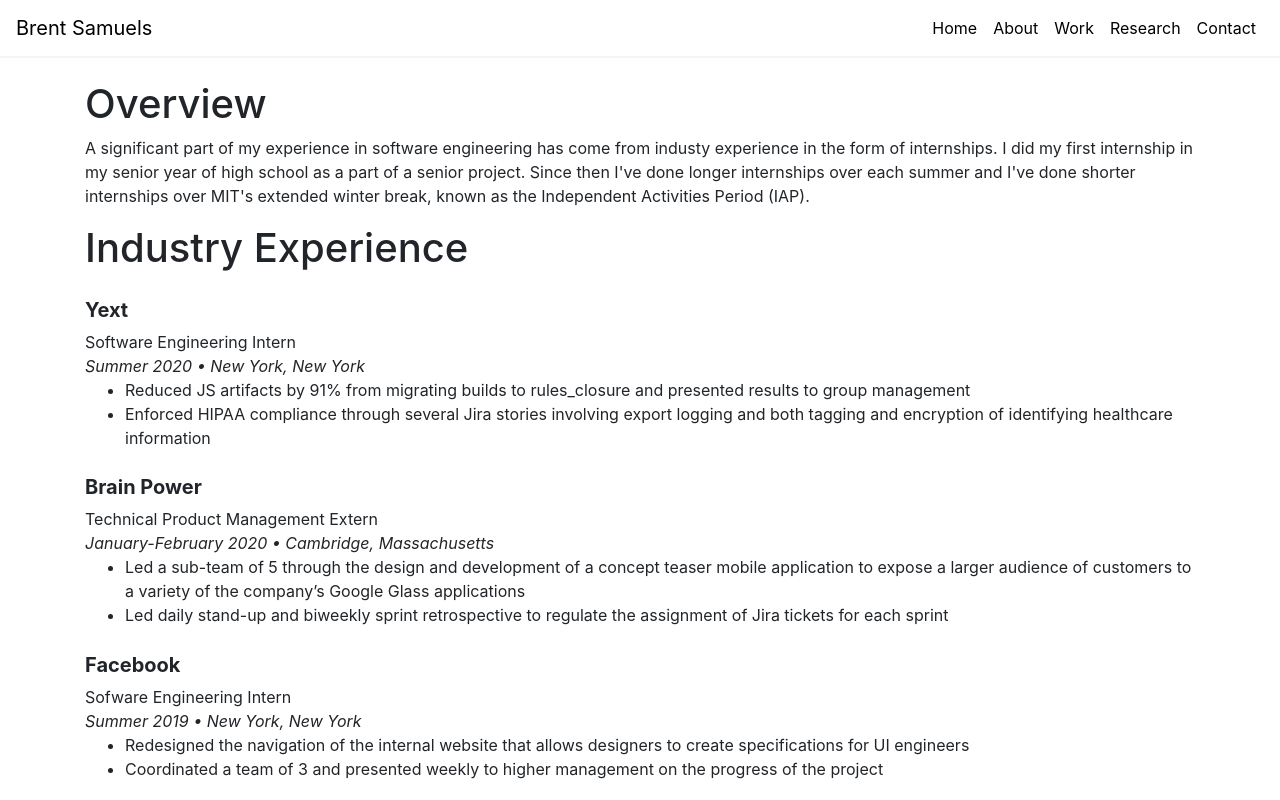
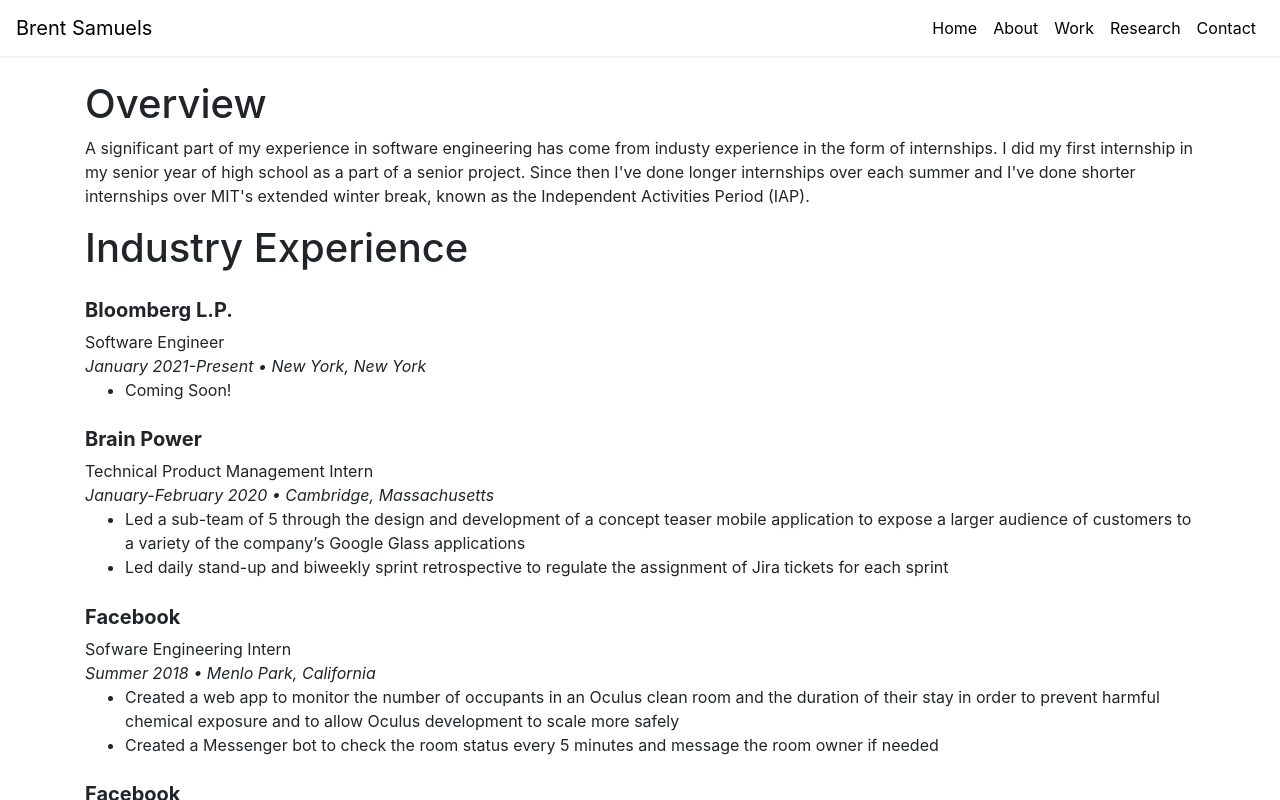
Before and after one commit to bcsam/PersonalWebsite, a React (Create React App) app: page / in a window 1280 px wide. Both pictures are taken after a click on the button "View Experience". Shown: the top 800 px of the page. Built offline with nearby package versions, Linux system fonts and the light colour scheme.

Commit message:
Work page modular

```diff
--- a/src/pages/Research.js
+++ b/src/pages/Research.js
@@ -38,7 +38,7 @@
           course.
         </p>
 
-        <h1>Sponsored Research</h1>
+        <h1 style={{paddingBottom: "2vw"}}>Sponsored Research</h1>
         { WORK_EXPERIENCES.filter((project) => project.workType == "research").map((project) => {
           return(
             <ResearchPageEntry
@@ -50,7 +50,7 @@
           )
         })}
 
-        <h1>Projects</h1>
+        <h1 style={{paddingBottom: "2vw"}}>Projects</h1>
         { WORK_EXPERIENCES.filter((project) => project.workType == "project").map((project) => {
           return(
             <ResearchPageEntry
--- a/src/pages/Work.js
+++ b/src/pages/Work.js
@@ -1,6 +1,7 @@
 import React, { Component } from "react";
 import { Container } from "react-bootstrap";
 import WorkPageEntry from "../components/WorkPageEntry.js";
+import { WORK_EXPERIENCES } from "../shared/workExperience";
 
 export default class Work extends Component {
   componentWillMount() {
@@ -23,83 +24,18 @@
         </p>
 
         <h1>Industry Experience</h1>
-        <WorkPageEntry
-          company="Yext"
-          position="Software Engineering Intern"
-          date="Summer 2020"
-          location="New York, New York"
-          description={[
-            "Reduced JS artifacts by 91% from migrating builds to rules_closure and presented results to group management",
-            "Enforced HIPAA compliance through several Jira stories involving export logging and both tagging and encryption of identifying healthcare information",
-          ]}
-        />
-
-        <WorkPageEntry
-          company="Brain Power"
-          position="Technical Product Management Extern"
-          date="January-February 2020"
-          location="Cambridge, Massachusetts"
-          description={[
-            "Led a sub-team of 5 through the design and development of a concept teaser mobile application to expose a larger audience of customers to a variety of the company’s Google Glass applications",
-            "Led daily stand-up and biweekly sprint retrospective to regulate the assignment of Jira tickets for each sprint",
-          ]}
-        />
-
-        <WorkPageEntry
-          company="Facebook"
-          position="Sofware Engineering Intern"
-          date="Summer 2019"
-          location="New York, New York"
-          description={[
-            "Redesigned the navigation of the internal website that allows designers to create specifications for UI engineers",
-            "Coordinated a team of 3 and presented weekly to higher management on the progress of the project",
-          ]}
-        />
-
-        <WorkPageEntry
-          company="Facebook"
-          position="Sofware Engineering Intern"
-          date="Summer 2018"
-          location="Menlo Park, California"
-          description={[
-            "Created a web app to monitor the number of occupants in an Oculus clean room and the duration of their stay in order to prevent harmful chemical exposure and to allow Oculus development to scale more safely",
-            "Created a Messenger bot to check the room status every 5 minutes and message the room owner if needed",
-          ]}
-        />
-
-        <WorkPageEntry
-          company="Vivint Smart Home"
-          position="Sofware Engineering Extern"
-          date="January-February 2018"
-          location="Provo, Utah"
-          description={[
-            "Created a program to categorize the Elasticsearch data of triggered security devices in order to allow users to filter alarm notifications by device type",
-            "Improved the internal web app permission and group requirements to regulate employees’ site access",
-          ]}
-        />
-
-        <WorkPageEntry
-          company="Facebook University"
-          position="Mobile Application Development Intern"
-          date="Summer 2017"
-          location="Seattle, Washington"
-          description={[
-            "Created an Android messaging app on a team of 3 which gives numerical feedback about the tone, style, and social tendencies of messages in order to aid users on the autism spectrum with tone detection",
-            "Presented app to a crowd of 150 spectators",
-            "Underwent CodePath app development training and produced several apps including a mock Twitter app",
-          ]}
-        />
-        <WorkPageEntry
-          company="OpenLink Software"
-          position="Software Intern"
-          date="May-June 2016"
-          location="Burlington, Massachusetts"
-          description={[
-            "Worked one-on-one with the founder of OpenLink Software to create and query profiles through use of RDF in Turtle notation and SPARQL",
-            "Studied various data topics including RDF-based linked data, digital sentence structure, and data integration",
-            "Delivered presentation of reflections to fellow classmates and faculty",
-          ]}
-        />
+        {WORK_EXPERIENCES.filter((work) => work.workType == "job").map((work) => {
+          return(
+            <WorkPageEntry
+              image={work.image}
+              company={work.company}
+              position={work.position}
+              date={work.date}
+              location={work.location}
+              description={work.shortDescription}
+            />
+          );
+        })}
       </Container>
     );
   }
--- a/src/shared/workExperience.js
+++ b/src/shared/workExperience.js
@@ -7,16 +7,22 @@
             position: "Software Engineer",
             date: "January 2021-Present",
             location: "New York, New York",
-            fullDescription: "Coming Soon!",
             workType: "job",
+            shortDescription:["Coming Soon!"],
+            fullDescription: "Coming Soon!"
         },
         {
             id: 1,
+            image: "/assets/brainpower.png",
             company: "Brain Power",
             position: "Technical Product Management Intern",
             date: "January-February 2020",
             location: "Cambridge, Massachusetts",
             workType: "job",
+            shortDescription:[
+              "Led a sub-team of 5 through the design and development of a concept teaser mobile application to expose a larger audience of customers to a variety of the company’s Google Glass applications",
+              "Led daily stand-up and biweekly sprint retrospective to regulate the assignment of Jira tickets for each sprint",
+            ],
             fullDescription:
               //"Brain Power is a startup that develops games and AR experiences on Google Glass to help children on the autism spectrum with social-emotional skills.
               "The main project that I and another TPM intern addressed was the design and " +
@@ -27,11 +33,16 @@
         },
         {
             id: 2,
+            image: "/assets/facebook.png",
             company: "Facebook",
             position: "Sofware Engineering Intern",
             date: "Summer 2018",
             location: "Menlo Park, California",
             workType: "job",
+            shortDescription:[
+              "Created a web app to monitor the number of occupants in an Oculus clean room and the duration of their stay in order to prevent harmful chemical exposure and to allow Oculus development to scale more safely",
+              "Created a Messenger bot to check the room status every 5 minutes and message the room owner if needed",
+            ],
             fullDescription:
               "The problem that I addressed in my project was creating a system to monitor the " +
               "occupancy of Oculus clean rooms since they can contain potentially harmful chemicals. " +
@@ -43,11 +54,16 @@
         },
         {
             id: 3,
+            image: "/assets/facebook.png",
             company: "Facebook",
             position: "Sofware Engineering Intern",
             date: "Summer 2019",
             location: "New York, New York",
             workType: "job",
+            shortDescription:[
+              "Redesigned the navigation of the internal website that allows designers to create specifications for UI engineers",
+              "Coordinated a team of 3 and presented weekly to higher management on the progress of the project",
+            ],
             fullDescription:
               "My primary project was full-stack redevelopment of an internal website, called Pixelcloud, " +
               "which allows designers to create specifications for UI engineers. My project involved " +
@@ -58,11 +74,17 @@
         },
         {
             id: 4,
+            image: "/assets/facebook.png",
             company: "Facebook University",
             position: "Android Development Intern",
             date: "Summer 2017",
             location: "Seattle, Washington",
             workType: "job",
+            shortDescription: [
+              "Created an Android messaging app on a team of 3 which gives numerical feedback about the tone, style, and social tendencies of messages in order to aid users on the autism spectrum with tone detection",
+              "Presented app to a crowd of 150 spectators",
+              "Underwent CodePath app development training and produced several apps including a mock Twitter app",
+            ],
             fullDescription:
               "For this internship, I worked on a team of three to create an app which gives feedback about the " +
               "tone, style, and social tendencies of messages to help users on the autism spectrum with tone detection. " +
@@ -73,11 +95,17 @@
         },
         {
             id: 5,
+            image: "/assets/openlink.jpg",
             company: "OpenLink Software",
             position: "Sofware Engineering Intern",
             date: "May-June 2016",
             location: "Burlington, Massachusetts",
             workType: "job",
+            shortDescription: [
+              "Worked one-on-one with the founder of OpenLink Software to create and query profiles through use of RDF in Turtle notation and SPARQL",
+              "Studied various data topics including RDF-based linked data, digital sentence structure, and data integration",
+              "Delivered presentation of reflections to fellow classmates and faculty",
+            ],
             fullDescription:
               "This internship was part of an independent senior project for my high school. I began by studying a " +
               "variety of big data topics including RDF-based linked data, digital sentence structure, and data " +
@@ -87,11 +115,16 @@
         },
         {
             id: 6,
+            images: "/assets/vivint.jpg",
             company: "Vivint Smart Home",
             position: "Sofware Engineering Extern",
             date: "January-February 2018",
             location: "Provo, Utah",
             workType: "job",
+            shortDescription: [
+              "Created a program to categorize the Elasticsearch data of triggered security devices in order to allow users to filter alarm notifications by device type",
+              "Improved the internal web app permission and group requirements to regulate employees’ site access",
+            ],
             fullDescription:
               "The problem that I addressed in my project was categorizing the data of Vivint home " +
               "security devices so that a user could ultimately select the categories of devices " +
@@ -101,11 +134,16 @@
         },
         {
             id: 7,
+            image: "/assets/yext.png",
             company: "Yext",
             position: "Sofware Engineering Intern",
             date: "Summer 2020",
             location: "New York, New York",
             workType: "job",
+            shortDescription:[
+              "Reduced JS artifacts by 91% from migrating builds to rules_closure and presented results to group management",
+              "Enforced HIPAA compliance through several Jira stories involving export logging and both tagging and encryption of identifying healthcare information",
+            ],
             fullDescription:
               "At Yext I worked on a number of Jira stories varying in topic. Nevertheless, my main project " +
               "was that I spearheaded a development epic to migrate my team's JavaScript builds from plovr " +
@@ -115,6 +153,27 @@
         },
 
         // Research and Projects
+        {
+          id: 9,
+          image: "/assets/kinect.jpeg",
+          company: "Kinect Gestural Classification Project",
+          position: "Project Creator",
+          date: "March-May 2020",
+          location: "Cambridge, Massachusetts",
+          workType: "project",
+          shortDescription: [
+            "Created an award-winning web application on a team of 4 which organizes a user's job applications including their position, company, status, and time between updates",
+            "Incorporated gmail api to filter a user's emails and allow them to attach recruiting emails to their job application objects",
+          ],
+          fullDescription:
+            "This project was a part of my advanced undergraduate study (AUS) in multi-modal user " +
+            "interfaces. The problem that I was addressing is that when dance choreographers teach, it is often " +
+            "difficult for them to give their dancers individual feedback. I created a web application which allows " +
+            "a dancer to record themself, will report when the dancer's movement was significantly different from a " +
+            "recording of their choreographer, and will display side by side videos starting at the time when they differ. " +
+            "I created the app through development in Vue.js, python, and processing with help of a processing skeleton " +
+            "tracking package.",
+        },
         {
             id: 8,
             image: "/assets/mit.png",
@@ -137,45 +196,24 @@
               "updates. We created the application through use of Vue.js and Gmail API services.",
         },
         {
-            id: 9,
-            image: "/assets/kinect.jpeg",
-            company: "Kinect Gestural Classification Project",
+            id: 12,
+            image: "/assets/painterly_square.png",
+            company: "Painterly Photo Rendering Project",
             position: "Project Creator",
-            date: "March-May 2020",
+            date: "May 2019",
             location: "Cambridge, Massachusetts",
             workType: "project",
             shortDescription: [
-              "Created an award-winning web application on a team of 4 which organizes a user's job applications including their position, company, status, and time between updates",
-              "Incorporated gmail api to filter a user's emails and allow them to attach recruiting emails to their job application objects",
+              "Transformed digital photo renderings to resemble photo-realistic paintings with visible brush strokes",
             ],
             fullDescription:
-              "This project was a part of my advanced undergraduate study (AUS) in multi-modal user " +
-              "interfaces. The problem that I was addressing is that when dance choreographers teach, it is often " +
-              "difficult for them to give their dancers individual feedback. I created a web application which allows " +
-              "a dancer to record themself, will report when the dancer's movement was significantly different from a " +
-              "recording of their choreographer, and will display side by side videos starting at the time when they differ. " +
-              "I created the app through development in Vue.js, python, and processing with help of a processing skeleton " +
-              "tracking package.",
-        },
-        {
-          id: 10,
-          image: "/assets/mvl.jpg",
-          company: "MIT Man Vehicle Laboratory",
-          position: "Sponsored Researcher (UROP)",
-          date: "February-June 2017",
-          location: "Cambridge, Massachusetts",
-          workType: "research",
-          shortDescription: [
-            "Modified a virtual simulator for a NASA-sponsored project to assess human subjects’ operation of the International Space Station’s telerobotic arm under varying levels of automation",
-            "Implemented the evaluation and data output of subjects’ situational awareness while using the simulator",
-          ],
-          fullDescription:
-            "My project focused on testing for the optimal level of automation for operators " +
-            "of the International Space Station's telerobotic arm, the SSRMS, through virtual simulations. " +
-            "More specifically, we had human tests subjects perform tasks in the simulation under three different " +
-            "levels of automation and we used the Situation Awareness Global Assessment Technique (SAGAT) " +
-            "throughout testing to assess their performance. My role was testing the simulation, improving " +
-            "our implementation of SAGAT, classifying the results of the assessment, and proctoring user testing.",
+              //Painterly Rendering for Video and Interaction by Aaron Hertzmann
+              "This project was a part of my advanced undergraduate study (AUS) in digital and " +
+              "computational photography. For my project, I transformed digital photo renderings to appear as " +
+              "photo-realistic paintings, with visible brush strokes, of the original image. At a high level, " +
+              "I did so through calculations of two images, the high frequency areas and the angles of minimum " +
+              "change for each pixel in the original image. I then applied a large number of colored brushstrokes " +
+              "to an initially blank image using this information for density and angles of the brushstrokes.",
         },
         {
           id: 11,
@@ -201,26 +239,6 @@
             "recent updates. For this project, I was mainly working in Vue.js and Node.js.",
         },
         {
-            id: 12,
-            image: "/assets/painterly_square.png",
-            company: "Painterly Photo Rendering Project",
-            position: "Project Creator",
-            date: "May 2019",
-            location: "Cambridge, Massachusetts",
-            workType: "project",
-            shortDescription: [
-              "Transformed digital photo renderings to resemble photo-realistic paintings with visible brush strokes",
-            ],
-            fullDescription:
-              //Painterly Rendering for Video and Interaction by Aaron Hertzmann
-              "This project was a part of my advanced undergraduate study (AUS) in digital and " +
-              "computational photography. For my project, I transformed digital photo renderings to appear as " +
-              "photo-realistic paintings, with visible brush strokes, of the original image. At a high level, " +
-              "I did so through calculations of two images, the high frequency areas and the angles of minimum " +
-              "change for each pixel in the original image. I then applied a large number of colored brushstrokes " +
-              "to an initially blank image using this information for density and angles of the brushstrokes.",
-        },
-        {
             id: 13,
             image: "/assets/quest.png",
             company: "MIT Quest for Intelligence",
@@ -239,4 +257,24 @@
               "which renders a photo-realistic image, allows a user to mutate the image with a pointer and " +
               "a selection of options, and then regenerates a new photo-realistic image with the mutation.",
         },
+        {
+          id: 10,
+          image: "/assets/mvl.jpg",
+          company: "MIT Man Vehicle Laboratory",
+          position: "Sponsored Researcher (UROP)",
+          date: "February-June 2017",
+          location: "Cambridge, Massachusetts",
+          workType: "research",
+          shortDescription: [
+            "Modified a virtual simulator for a NASA-sponsored project to assess human subjects’ operation of the International Space Station’s telerobotic arm under varying levels of automation",
+            "Implemented the evaluation and data output of subjects’ situational awareness while using the simulator",
+          ],
+          fullDescription:
+            "My project focused on testing for the optimal level of automation for operators " +
+            "of the International Space Station's telerobotic arm, the SSRMS, through virtual simulations. " +
+            "More specifically, we had human tests subjects perform tasks in the simulation under three different " +
+            "levels of automation and we used the Situation Awareness Global Assessment Technique (SAGAT) " +
+            "throughout testing to assess their performance. My role was testing the simulation, improving " +
+            "our implementation of SAGAT, classifying the results of the assessment, and proctoring user testing.",
+        },
     ];
```
Lines whose indentation alone changed are shown as unchanged.
